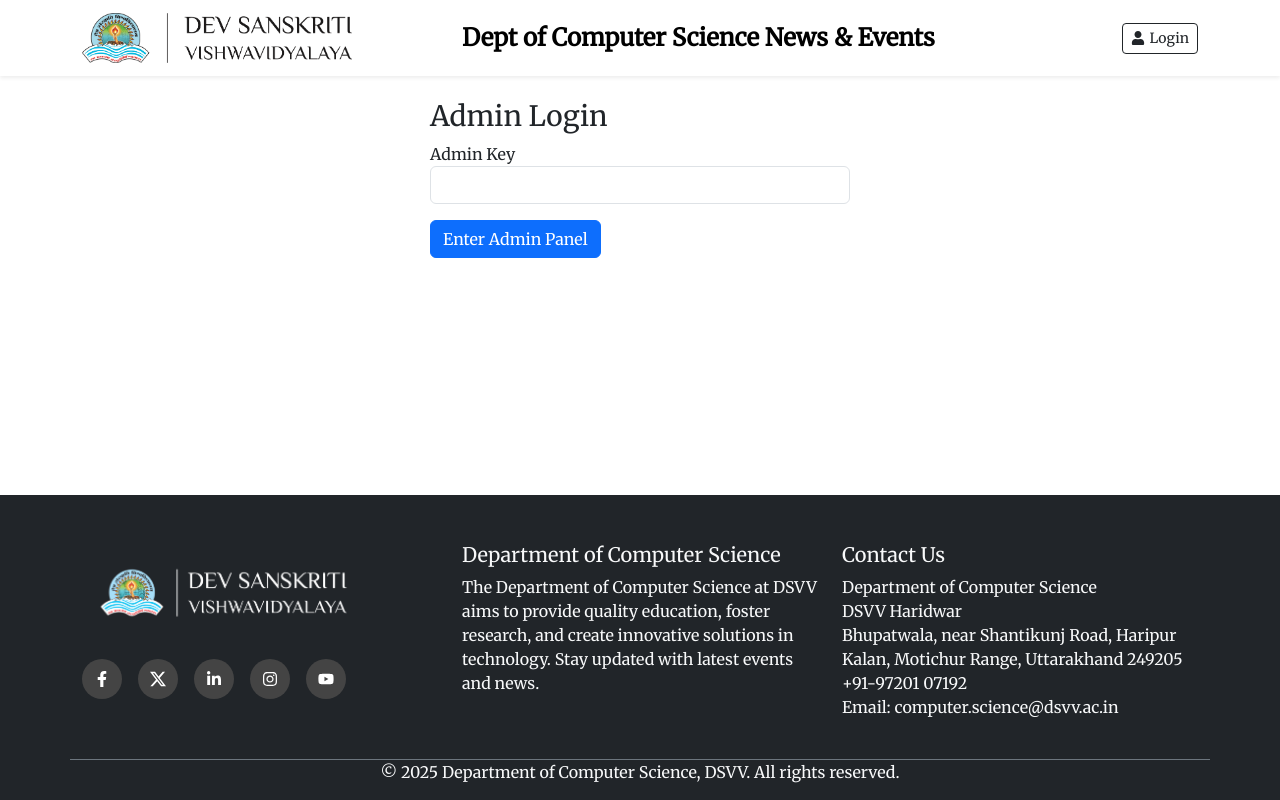
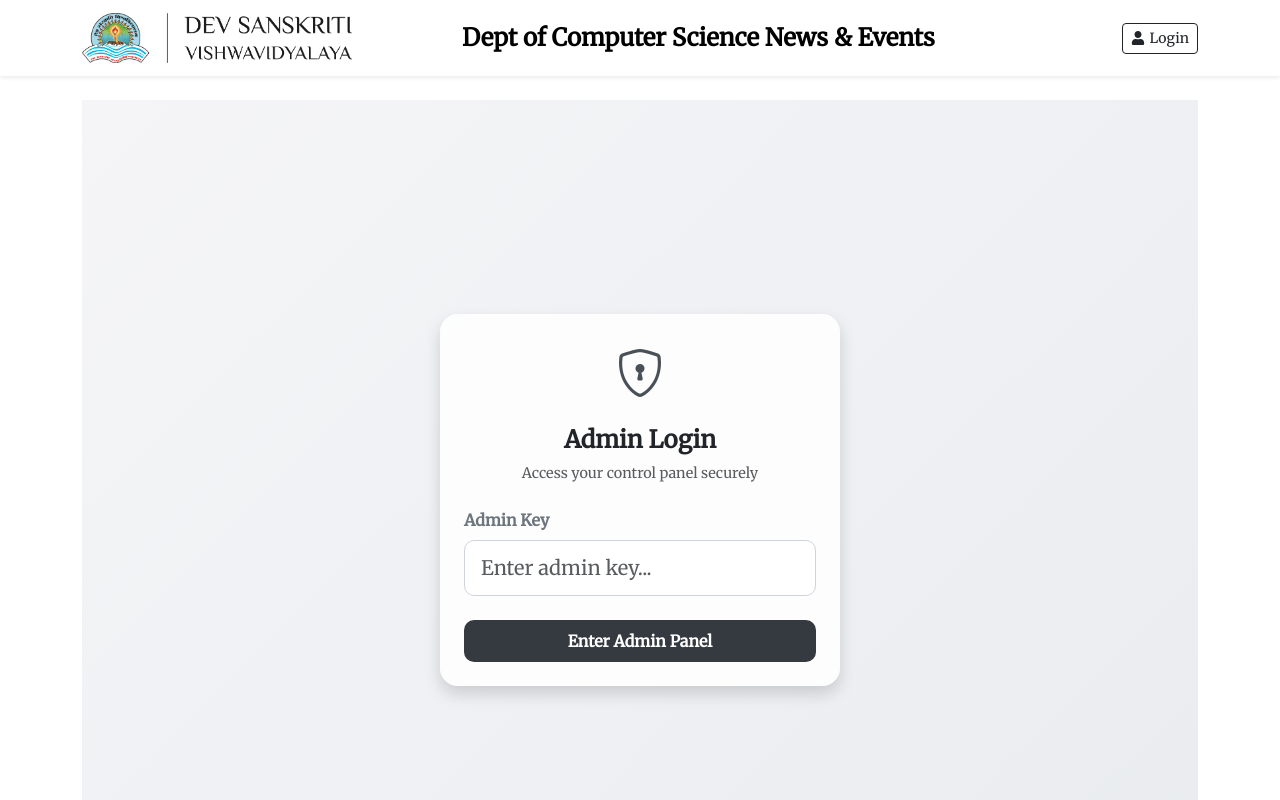
Before and after one commit to Suhani1934/cs-news-portal, a React (Vite) app: page /admin in a window 1280 px wide. Shown: the top 800 px of the page. Built offline with nearby package versions, Linux system fonts and the light colour scheme; no server answers.

Commit message:
redesign slider

```diff
--- a/src/admin/AdminLogin.jsx
+++ b/src/admin/AdminLogin.jsx
@@ -1,27 +1,83 @@
 import React, { useState } from 'react';
 import { useNavigate } from 'react-router-dom';
 
-export default function AdminLogin(){
+export default function AdminLogin() {
   const [key, setKey] = useState('');
   const navigate = useNavigate();
 
   const handle = (e) => {
     e.preventDefault();
-    if (!key) return alert('Enter admin key (set in backend .env as ADMIN_KEY)');
+    if (!key.trim()) return alert('Enter admin key (set in backend .env as ADMIN_KEY)');
     localStorage.setItem('admin_key', key);
     navigate('/admin/dashboard');
   };
 
   return (
-    <div className="mx-auto" style={{ maxWidth: 420 }}>
-      <h3>Admin Login</h3>
-      <form onSubmit={handle}>
-        <div className="mb-3">
-          <label>Admin Key</label>
-          <input className="form-control" value={key} onChange={e=>setKey(e.target.value)} />
+    <div
+      className="d-flex align-items-center justify-content-center vh-100"
+      style={{
+        background: 'linear-gradient(135deg, #f5f5f7, #e9ecef)',
+      }}
+    >
+      <div
+        className="card shadow p-4 border-0"
+        style={{
+          width: '100%',
+          maxWidth: '400px',
+          borderRadius: '18px',
+          background: 'rgba(255, 255, 255, 0.85)',
+          backdropFilter: 'blur(8px)',
+          boxShadow: '0 4px 20px rgba(0,0,0,0.1)',
+        }}
+      >
+        <div className="text-center mb-4">
+          <i
+            className="bi bi-shield-lock"
+            style={{ fontSize: '3rem', color: '#495057' }}
+          ></i>
+          <h4 className="mt-3 fw-bold text-dark">Admin Login</h4>
+          <p className="text-muted mb-0" style={{ fontSize: '0.9rem' }}>
+            Access your control panel securely
+          </p>
         </div>
-        <button className="btn btn-primary" type="submit">Enter Admin Panel</button>
-      </form>
+
+        <form onSubmit={handle}>
+          <div className="mb-4">
+            <label className="form-label text-secondary fw-semibold">
+              Admin Key
+            </label>
+            <input
+              type="password"
+              className="form-control form-control-lg"
+              placeholder="Enter admin key..."
+              value={key}
+              onChange={(e) => setKey(e.target.value)}
+              style={{
+                borderRadius: '10px',
+                border: '1px solid #ced4da',
+                padding: '12px 16px',
+              }}
+            />
+          </div>
+
+          <button
+            className="btn w-100 fw-semibold py-2"
+            type="submit"
+            style={{
+              borderRadius: '10px',
+              backgroundColor: '#343a40',
+              color: 'white',
+              transition: 'all 0.3s ease',
+            }}
+            onMouseOver={(e) => (e.target.style.backgroundColor = '#495057')}
+            onMouseOut={(e) => (e.target.style.backgroundColor = '#343a40')}
+          >
+            Enter Admin Panel
+          </button>
+        </form>
+
+
+      </div>
     </div>
   );
 }
--- a/src/pages/Home.css
+++ b/src/pages/Home.css
@@ -1,3 +1,4 @@
+
 .event-heading {
   font-weight: 700;
   font-size: 1.25rem;
--- a/src/pages/Home.jsx
+++ b/src/pages/Home.jsx
@@ -103,26 +103,64 @@
       {/* Banner + Upcoming Events list */}
       <Row className="mb-4">
         <Col md={8}>
-          <Carousel>
+          <Carousel fade indicators interval={3000}>
             {(latest.length
               ? latest
               : [
                   {
-                    title: "Welcome",
-                    imageUrl: "https://placehold.co/600x400",
+                    title: "Welcome to Our News Portal",
+                    imageUrl: "https://placehold.co/1200x400",
                   },
                 ]
             ).map((item, idx) => (
               <Carousel.Item key={idx}>
-                <img
-                  className="d-block w-100"
-                  src={item.imageUrl || "https://placehold.co/600x400"}
-                  alt={`slide-${idx}`}
-                  style={{ height: 350, objectFit: "cover" }}
-                />
-                <Carousel.Caption>
-                  <h3>{item.title}</h3>
-                </Carousel.Caption>
+                <div className="position-relative">
+                  <img
+                    className="d-block w-100"
+                    src={item.imageUrl || "https://placehold.co/1200x400"}
+                    alt={`slide-${idx}`}
+                    style={{
+                      height: 400,
+                      objectFit: "cover",
+                      borderRadius: "10px",
+                    }}
+                  />
+
+                  {/* Bottom black gradient overlay */}
+                  <div
+                    className="position-absolute bottom-0 start-0 w-100"
+                    style={{
+                      height: "50%", // adjust height as needed
+                      background:
+                        "linear-gradient(to top, rgba(0,0,0,0.6), transparent)",
+                      borderRadius: "0 0 10px 10px",
+                    }}
+                  ></div>
+
+                  {/* Title at top-center */}
+                  <Carousel.Caption
+                    style={{
+                      top: "5%", // moves title near top
+                      bottom: "auto",
+                      textAlign: "center",
+                    }}
+                  >
+                    <h2
+                      className="fw-bold"
+                      style={{
+                        fontSize: "1.1rem",
+                        color: "#003366",
+                        backgroundColor: "rgba(255, 223, 0, 0.9)",
+                        display: "inline-block",
+                        padding: "6px 16px",
+                        borderRadius: "25px",
+                        boxShadow: "1px 1px 8px rgba(0,0,0,0.3)",
+                      }}
+                    >
+                      {item.title}
+                    </h2>
+                  </Carousel.Caption>
+                </div>
               </Carousel.Item>
             ))}
           </Carousel>
```
